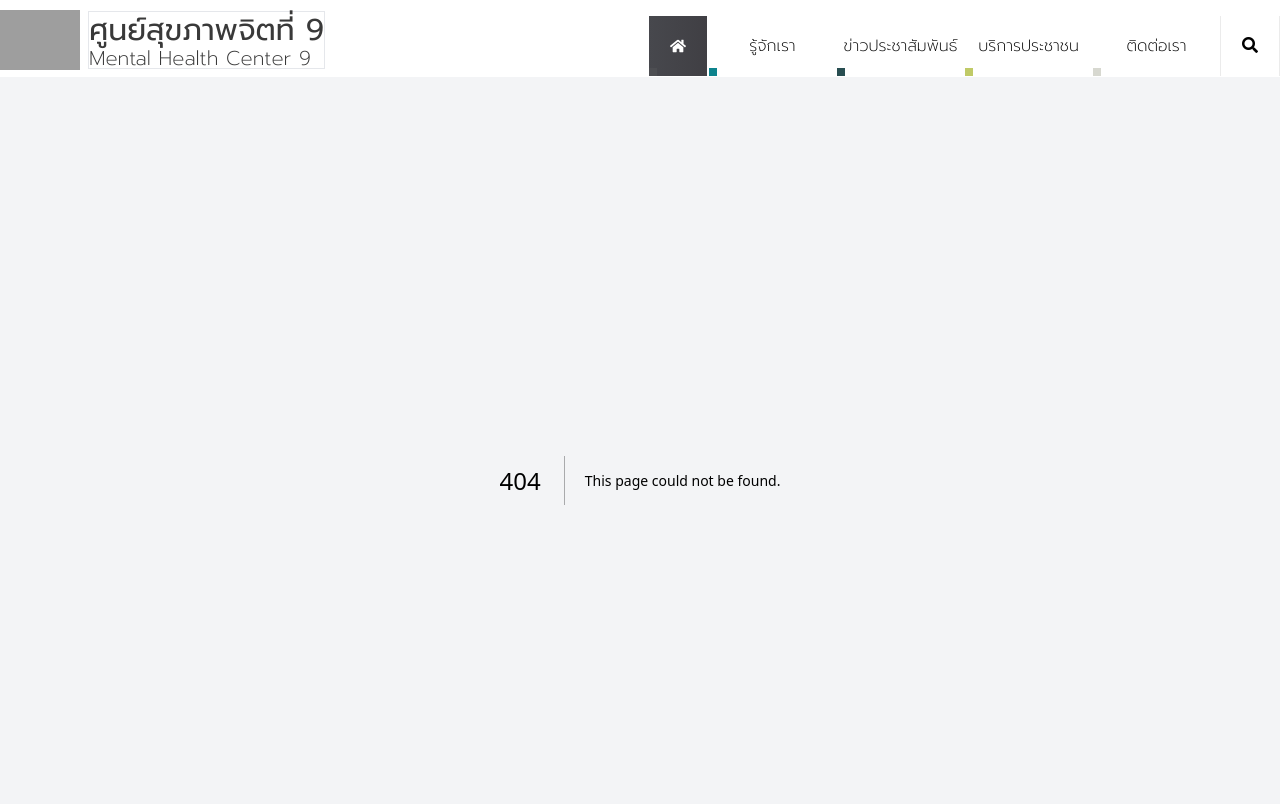
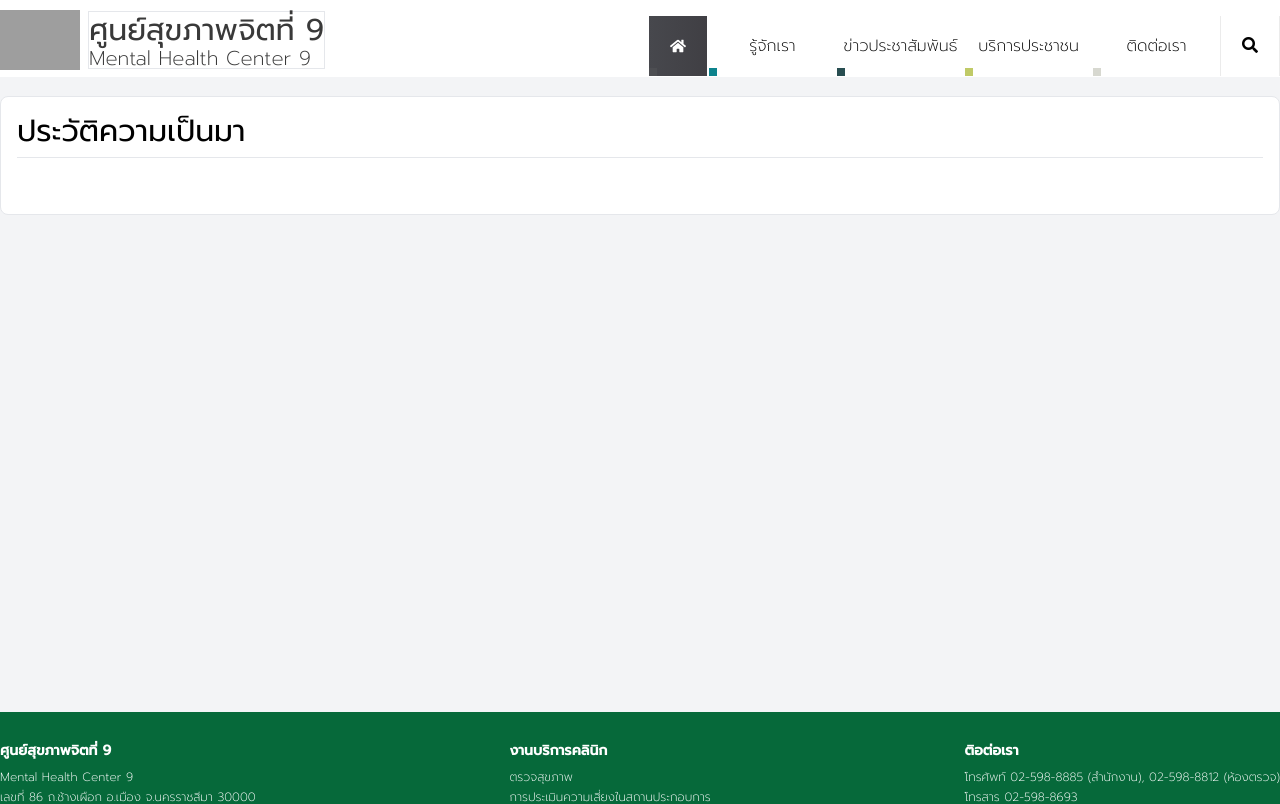
Before and after one commit to sanyath007/next-ts-demo01, a Next.js app: page /about in a window 1280 px wide. Before the commit this address had no page. Shown: the top 804 px of the page. Built offline with nearby package versions, Linux system fonts and the light colour scheme; grey boxes are pictures that could not be loaded.

Commit message:
Create new about page and re-style contact and structure pages

```diff
--- a/components/navbar/nav-menu/index.tsx
+++ b/components/navbar/nav-menu/index.tsx
@@ -47,7 +47,7 @@ export default function NavMenu() {
                                 </div>
                             </div> */}
                             <div className="submenu ">
-                                <Link href="/structure" target="_self">โครงสร้างการทำงาน</Link>
+                                <Link href="/structure" target="_self">โครงสร้างองค์กร</Link>
                             </div>
                             <div className="submenu ">
                                 <a data-mid="829" href="https://anamai.moph.go.th/th/mission-and-acceptance-of-work" target="_self">ภารกิจและหน้าที่รับผิดชอบ</a>
--- /dev/null
+++ b/pages/about.tsx
@@ -0,0 +1,28 @@
+import Head from "next/head"
+
+export default function About() {
+    return (
+        <>
+            <Head>
+                <title>ประวัติความเป็นมา - Create Next App</title>
+                <meta name="description" content="Generated by create next app" />
+                <meta name="viewport" content="width=device-width, initial-scale=1" />
+                <link rel="icon" href="/favicon.ico" />
+            </Head>
+
+            <section className="pb-5 pt-[1rem]">
+                <div className="container mx-auto border bg-white p-4 rounded-lg overflow-hidden">
+                    <h1 className="title text-3xl">ประวัติความเป็นมา</h1>
+
+                    <hr className="my-2" />
+
+                    <div className="structure h-full my-10">
+                        <div className="container">
+
+                        </div>
+                    </div>
+                </div>
+            </section>
+        </>
+    )
+}
--- a/pages/contact.tsx
+++ b/pages/contact.tsx
@@ -10,7 +10,7 @@ export default function Contact() {
                 <link rel="icon" href="/favicon.ico" />
             </Head>
 
-            <section className="p-2">
+            <section className="pb-5 pt-[1rem]">
                 <div className="container mx-auto border bg-white p-4 rounded-lg overflow-hidden">
                     <h1 className="title text-3xl">ติดต่อเรา</h1>
 
--- a/pages/structure.tsx
+++ b/pages/structure.tsx
@@ -10,7 +10,7 @@ export default function Structure() {
                 <link rel="icon" href="/favicon.ico" />
             </Head>
 
-            <section className="p-2" style={{ paddingTop: '2rem' }}>
+            <section className="pb-5 pt-[1rem]">
                 <div className="container mx-auto border bg-white p-4 rounded-lg overflow-hidden">
                     <h1 className="title text-3xl">โครงสร้างองค์กร</h1>
 
@@ -44,7 +44,7 @@ export default function Structure() {
                                     </ol> */}
                                 </li>
                                 <li>
-                                    <h2 className="level-2 rectangle">หัวหน้ากลุ่มงานวิชาการสุขภาพ</h2>
+                                    <h2 className="level-2 rectangle">หัวหน้ากลุ่มงานวิชาการสุขภาพจิต</h2>
                                     <ol className="level-3-wrapper">
                                         <li>
                                             <h3 className="level-3 rectangle">Manager C</h3>
```
